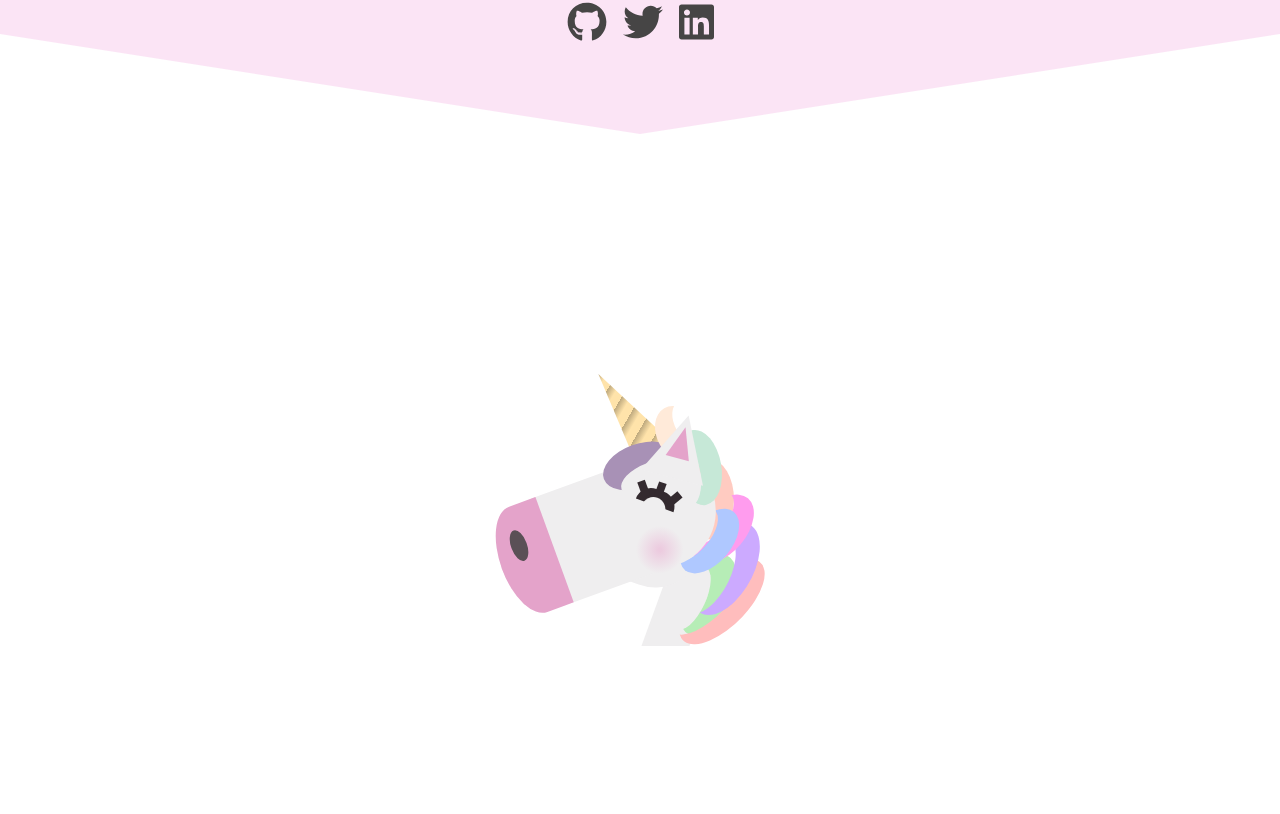
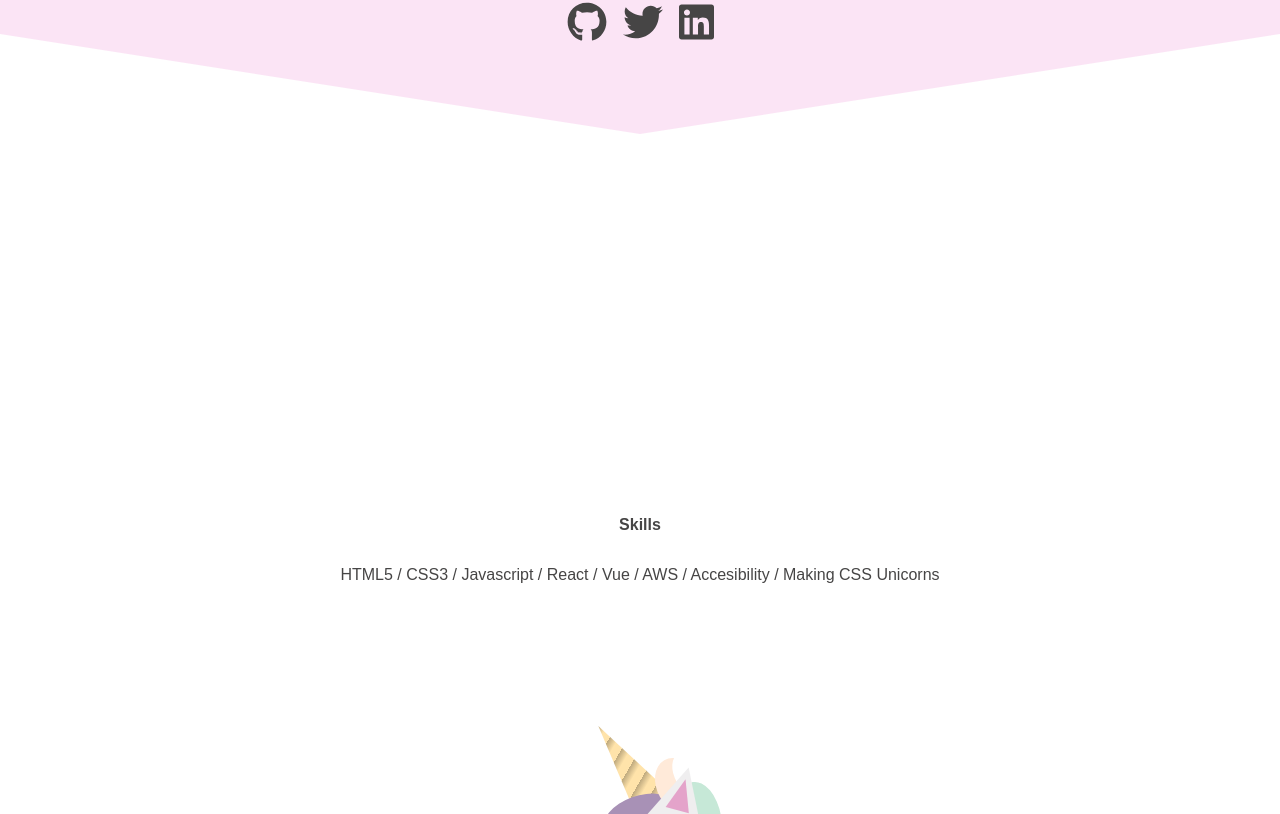
Before and after one commit to alexalala/portfolio, a React (Create React App) app: page / in a window 1280 px wide. Shown: the part 666-1480 px from the top of the page. Built offline with nearby package versions, Linux system fonts and the light colour scheme; the HTML template or start-up script is replaced by a standard one.

Commit message:
array of skills added into about page

```diff
--- a/src/pages/About.js
+++ b/src/pages/About.js
@@ -1,4 +1,4 @@
-import React, { Component } from 'react';
+import React, { Component, Fragment } from 'react';
 import styled from 'styled-components';
 
 import { tertiary_colour, tertiary_font } from '../assets/styles/variables.js';
@@ -13,14 +13,29 @@ const skillsArray = [
   'React',
   'Vue',
   'AWS',
-  'Accesibility'
+  'Accesibility',
+  'Making CSS Unicorns'
 ];
+
+const skillsArrayLastItem = skillsArray[skillsArray.length - 1];
 
 class About extends Component {
   render() {
     return (
       <PageWrapper className={this.props.className}>
         <Subheader>Skills</Subheader>
+        <div>
+          {skillsArray.map(skill =>
+            <span key={skill}>
+            {
+              (skill !== skillsArrayLastItem) ?
+                (<Fragment>{skill} / </Fragment>)
+              :
+                (<Fragment>{skill}</Fragment>)
+            }
+            </span>
+          )}
+        </div>
         <Unicorn />
       </PageWrapper>
     );
@@ -28,6 +43,12 @@ class About extends Component {
 };
 
 const AboutStyled = styled(About)`
+  position: relative;
+
+  .unicorn {
+    bottom: 0;
+  }
+
   p {
     color: ${tertiary_colour};
     font-family: ${tertiary_font};
```
